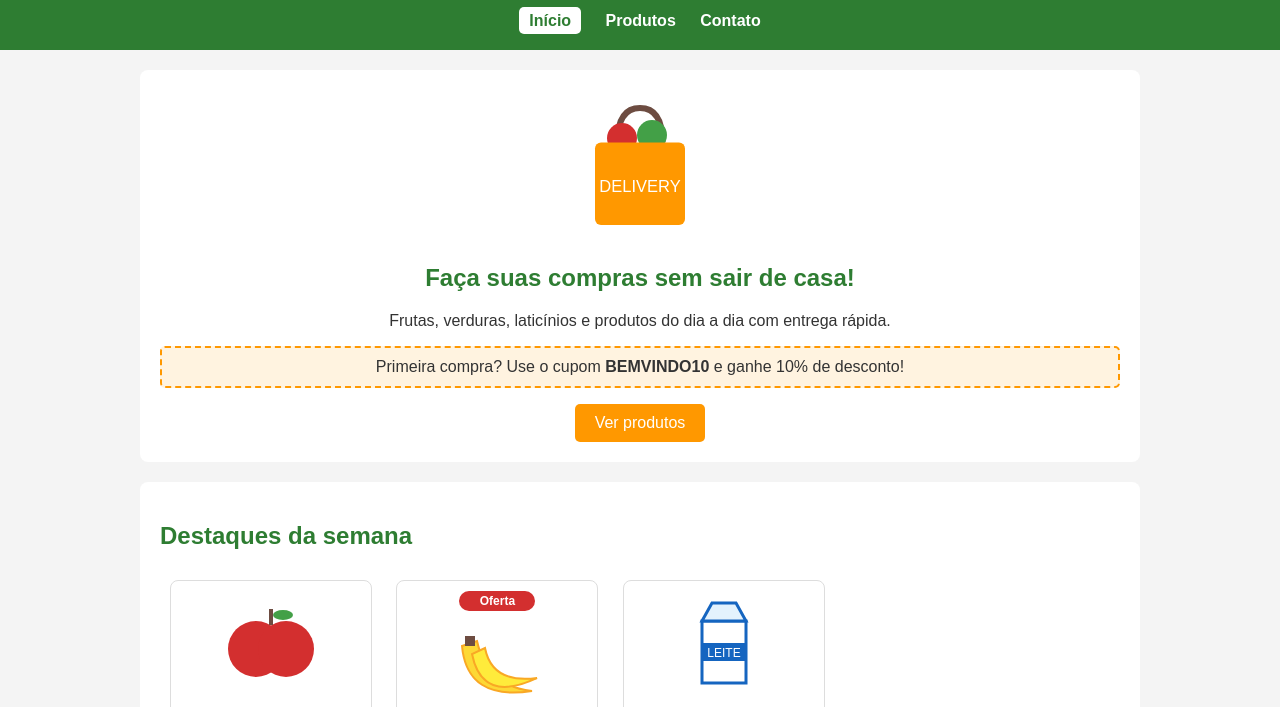
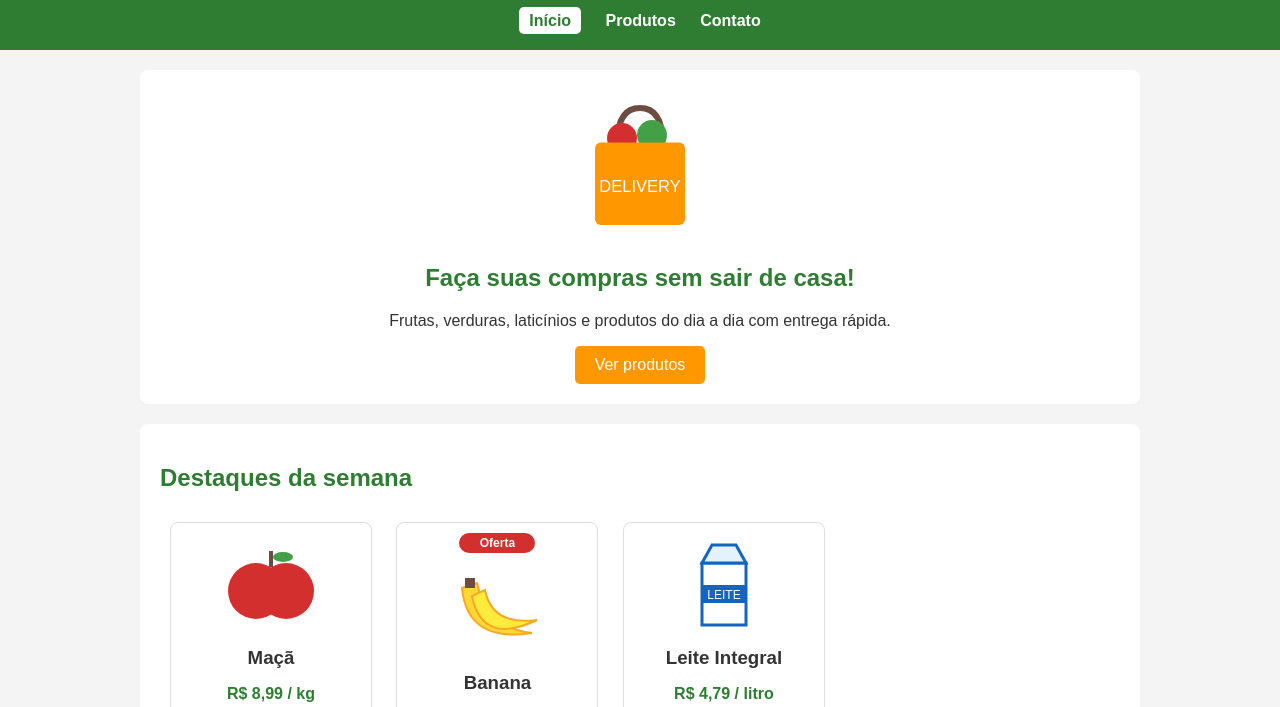
Before and after one commit to DontGoat/mercado-delivery, a plain HTML site: page index.html in a window 1280 px wide. Shown: the part 83-790 px from the top of the page. Drawn offline with Linux system fonts and the light colour scheme.

Commit message:
Remove cupom da página inicial

```diff
--- a/index.html
+++ b/index.html
@@ -34,7 +34,6 @@ turma: A1129-N-D.S.M.-312-20262
             <img src="img/sacola.svg" alt="Sacola de compras com frutas e verduras">
             <h2>Faça suas compras sem sair de casa!</h2>
             <p>Frutas, verduras, laticínios e produtos do dia a dia com entrega rápida.</p>
-            <p class="cupom">Primeira compra? Use o cupom <strong>BEMVINDO10</strong> e ganhe 10% de desconto!</p>
             <a href="produtos.html" class="botao">Ver produtos</a>
         </section>
 
```
